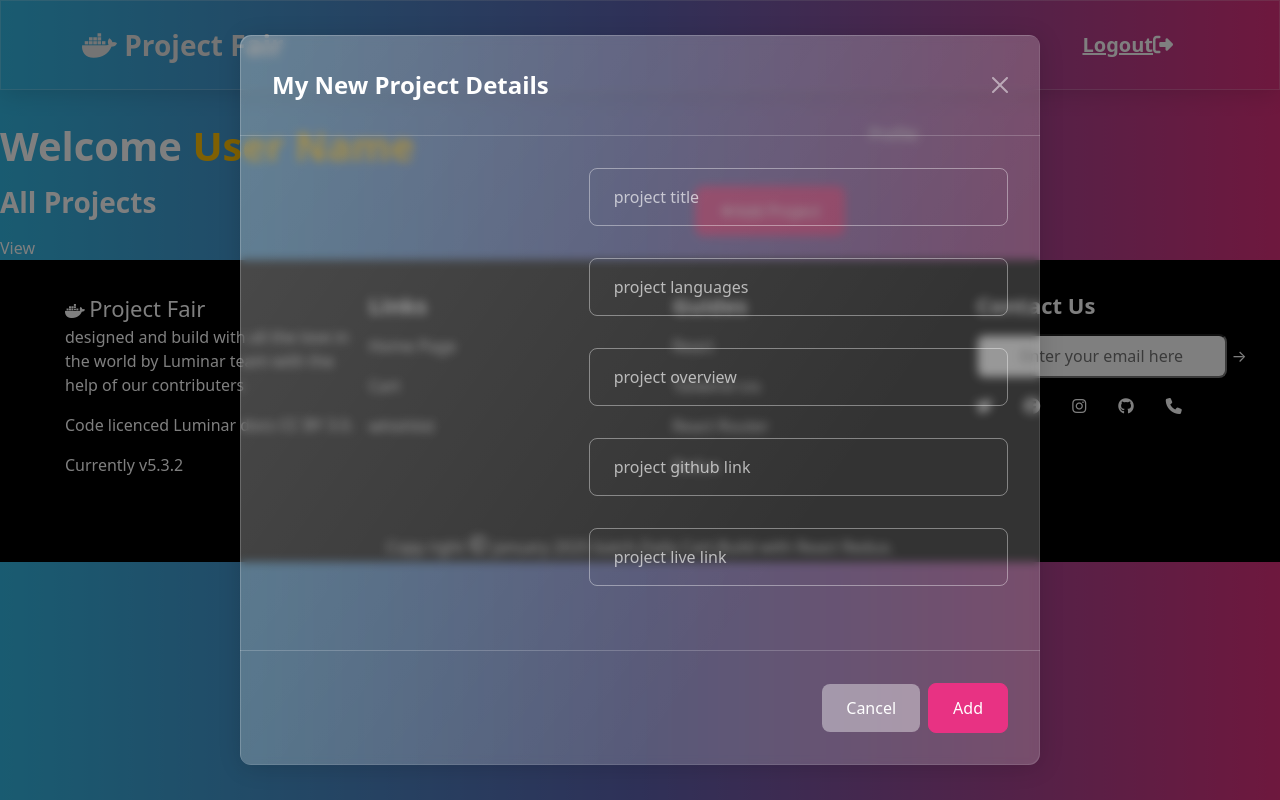
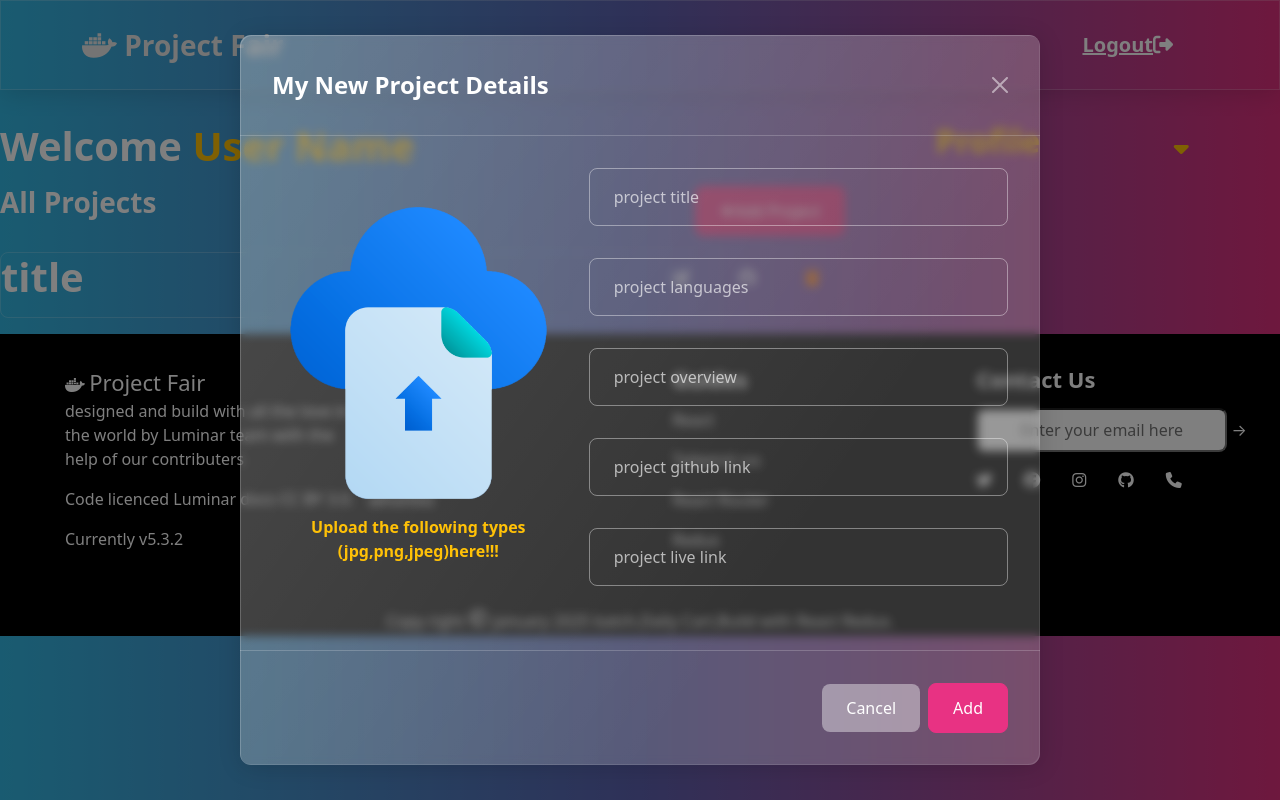
Before and after one commit to Sreejith0098/Project-Fair-Using-MERN-Stack, a React (Vite) app: page /dashboard in a window 1280 px wide. Both pictures are taken after a click on the button "Add Project". Built offline with nearby package versions, Linux system fonts and the light colour scheme; a web font is replaced by a local one.

Commit message:
Profile section and view section designing

```diff
--- a/src/components/Add.jsx
+++ b/src/components/Add.jsx
@@ -4,7 +4,7 @@ import Button from "react-bootstrap/Button";
 import Modal from "react-bootstrap/Modal";
 import FloatingLabel from "react-bootstrap/FloatingLabel";
 import Form from "react-bootstrap/Form";
-
+import placeholderImg from "../assets/placeholderImg.png";
 const Add = () => {
   const [show, setShow] = useState(false);
 
@@ -28,8 +28,16 @@ const Add = () => {
           <Modal.Title>My New Project Details</Modal.Title>
         </Modal.Header>
         <Modal.Body>
-          <div className="row">
-            <div className="col-lg-5"></div>
+          <div className="row align-items-center">
+            <div className="col-lg-5">
+              <label>
+                <input style={{ display: "none" }} type="file" name="" id="" />
+                <img className="img-fluid" src={placeholderImg} alt="" />
+              </label>
+              <p className="text-warning fw-bold fs-6 text-center pt-2">
+                Upload the following types (jpg,png,jpeg)here!!!
+              </p>
+            </div>
             <div className="col-lg-7">
               <FloatingLabel
                 controlId="floatingInput"
--- a/src/components/Profile.jsx
+++ b/src/components/Profile.jsx
@@ -1,8 +1,49 @@
 import React from 'react'
+import { useState } from 'react';
+import Collapse from 'react-bootstrap/Collapse';
+import avatar from '../assets/avatar.png'
+import { FloatingLabel, Form } from 'react-bootstrap';
+
 
 const Profile = () => {
+    const [open, setOpen] = useState(false);
   return (
-    <div>Profile</div>
+    <div className='container-fluid'>
+<div className="d-flex justify-content-around align-items-center text-warning">
+    <h2>Profile</h2>
+    <button  onClick={() => setOpen(!open)} className=' btn text-warning '>
+    <i className="fa-solid fs-4 fa-caret-down"></i>
+    </button>
+</div>
+<Collapse in={open}>
+
+        <div className='card m-2'>
+            <div className='text-center p-3 '>
+                <label >
+                    <input style={{display:'none'}} type="file" name="" id="" />
+                <img  className='img-fluid w-25' src={avatar} alt="" />
+                </label>
+                <FloatingLabel
+                controlId="floatingInput"
+                label="User github link"
+                className="mb-3 mt-2"
+              >
+                <Form.Control type="text" placeholder="User github link" />
+              </FloatingLabel>
+              <FloatingLabel
+                controlId="floatingInput"
+                label="User linkedin link"
+                className="mb-3"
+              >
+                <Form.Control type="text" placeholder="User linkedin link" />
+              </FloatingLabel>
+              <button className='btn btn-warning w-100 text-light fw-bold'>
+                Update
+              </button>
+            </div>
+        </div>
+      </Collapse>
+    </div>
   )
 }
 
--- a/src/components/View.jsx
+++ b/src/components/View.jsx
@@ -1,9 +1,27 @@
-import React from 'react'
+import React from "react";
 
 const View = () => {
   return (
-    <div>View</div>
-  )
-}
+    <div>
+      <div className="d-flex justify-content-between border rounded my-2">
+        <h1>title</h1>
+        <div>
+          <button className="btn">
+            {" "}
+            <i className="fa-solid fa-pen-to-square"></i>
+          </button>
+          <button className="btn">
+            {" "}
+            <i className="fa-brands fa-github"></i>
+          </button>
+          <button className="btn text-danger">
+            {" "}
+            <i className="fa-solid fa-trash"></i>
+          </button>
+        </div>
+      </div>
+    </div>
+  );
+};
 
-export default View
+export default View;
```
Also changed, not shown: src/assets/avatar.png (added), src/assets/placeholderImg.png (added).
